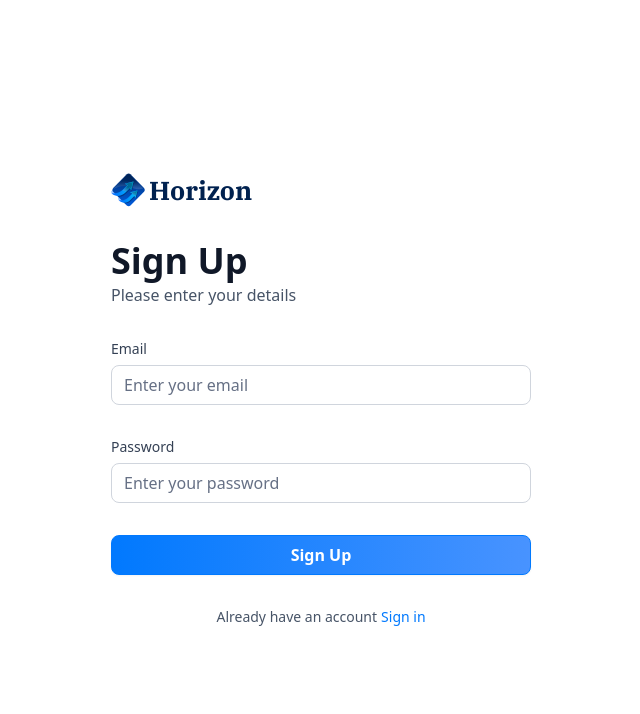
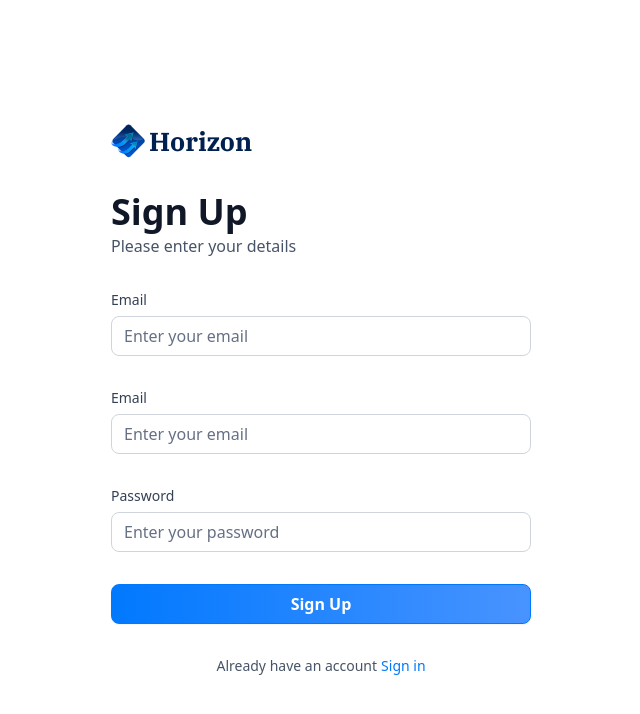
Before and after one commit to capmahin/jsm-banking, a Next.js app: page /sign-up in a window 1280 px wide. Shown: the top 714 px of the page, without its empty margins (319-959 px from the left). Built offline with nearby package versions, Linux system fonts and the light colour scheme.

Commit message:
add more

```diff
--- a/components/AuthForm.tsx
+++ b/components/AuthForm.tsx
@@ -78,7 +78,10 @@ const AuthForm = ({type}:{type: string}) => {
         {
           type === 'sign-up' &&(
             <>
-
+              <CustomInput control={form.control}
+       name='email' label='Email'
+       placeholder='Enter your email'
+       />
 
             </>
           )
```
